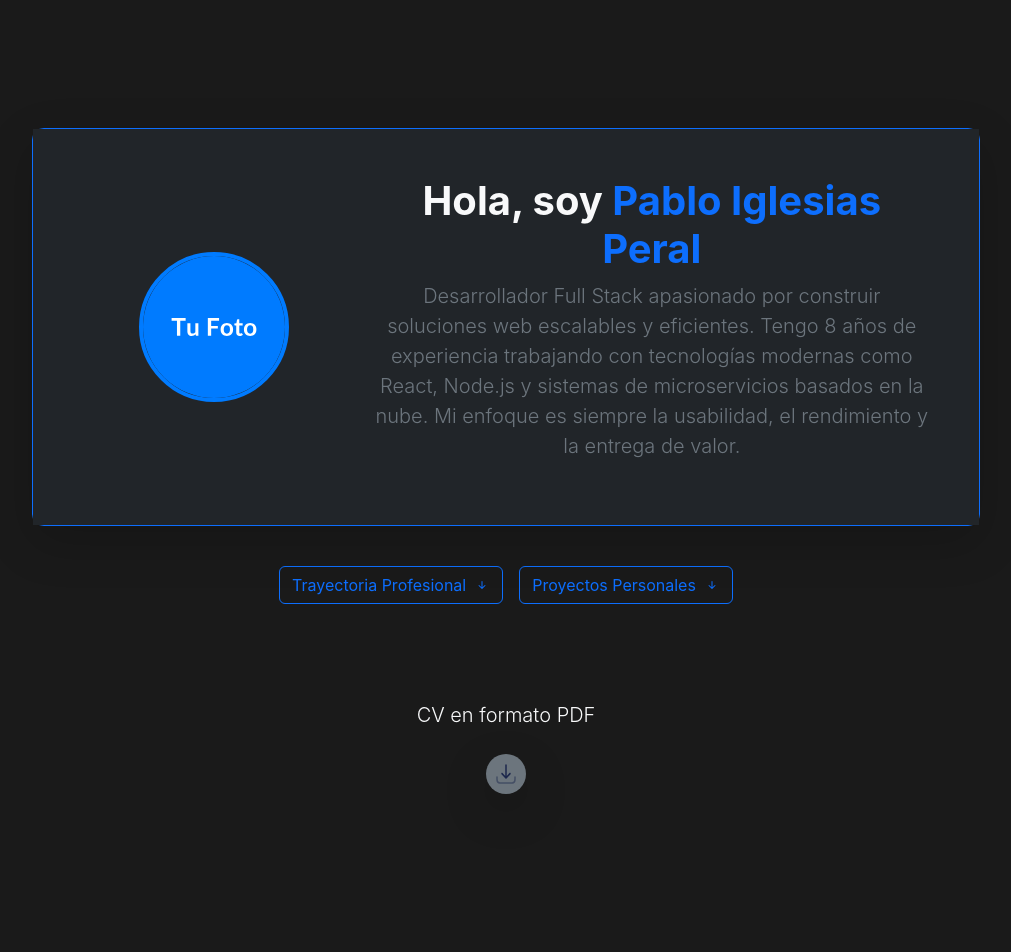
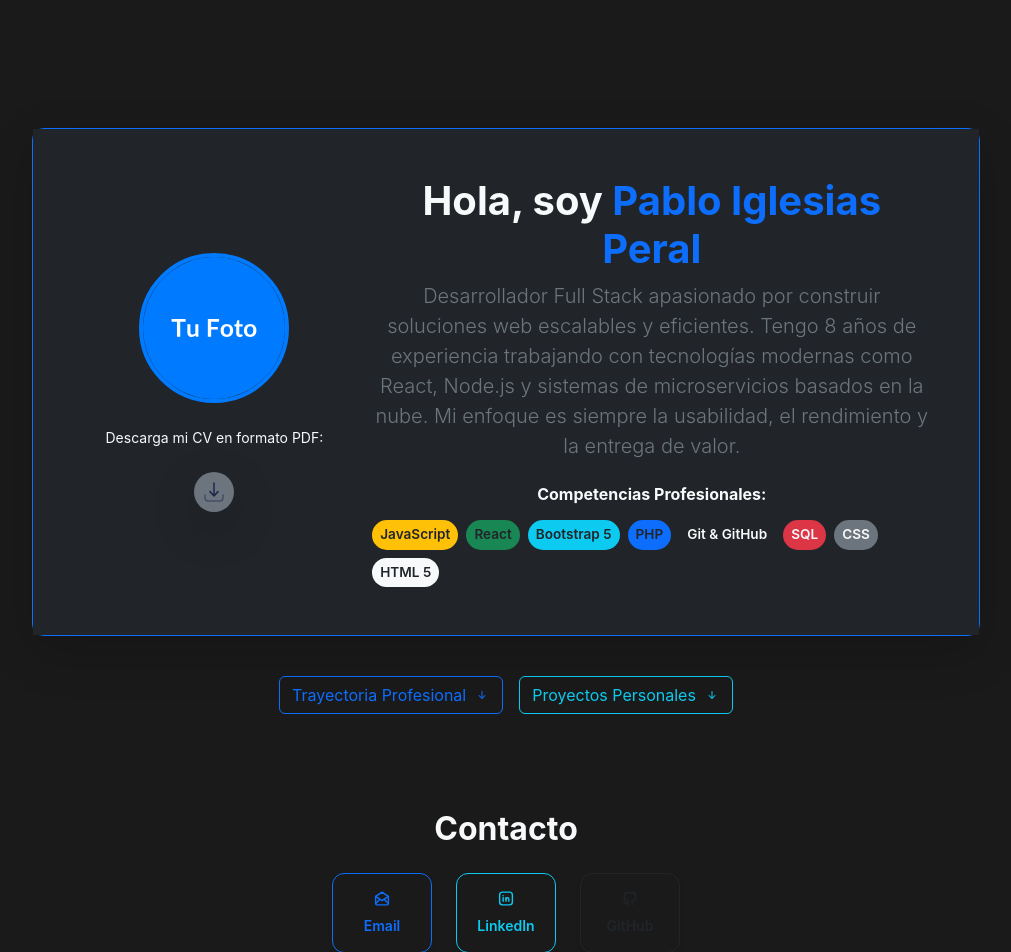
Before and after one commit to pabloiglepe/PortfolioWeb, a React (Vite) app: page / in a window 1280 px wide. Shown: the top 952 px of the page, without its empty margins (134-1145 px from the left). Before the commit the page ends 874 px from the top, so only its background shows below. Built offline with nearby package versions, Linux system fonts and the light colour scheme.

Commit message:
Proyectos personales, competencias profesionales, contacto

```diff
--- a/src/App.jsx
+++ b/src/App.jsx
@@ -4,9 +4,12 @@ import './App.css'
 import TrayectoriaProfesional from './components/TrayectoriaProfesional'
 import Icons from './components/Icons'
 import SobreMi from './components/SobreMi'
+import ProyectosPersonales from './components/ProyectosPersonales'
+import Contacto from './components/Contacto'
 
-
-// Array con la visibilidad laboral
+// ARRAYS
+// -------------------------------------------------------------------------------------------------------------------------------------------------------------------------------
+// Array experiencia laboral
 const experienciaData = [
   {
     id: 1,
@@ -37,6 +40,7 @@ const experienciaData = [
   },
 ]
 
+// Array proyectos personales
 const proyectosData = [
   {
     id: 1,
@@ -45,24 +49,113 @@ const proyectosData = [
     descripcion: "Sitio web personal desarrollado para mostrar mi experiencia laboral, proyectos y habilidades técnicas de manera interactiva y responsive.",
     imageUrl: "https://placehold.co/400x200/007bff/ffffff?text=Portfolio+Web",
     githubUrl: "#",
-    icono: "github",
-    color: "bg-success"
+    icono: "web",
+    color: "bg-info"
   },
 
 ]
 
+// Array competencias profesionales
+const competenciasProfesionalesData = [
+  {
+    id: 1,
+    nombre: "JavaScript",
+    color: "bg-warning",
+    texto: "text-dark"
+  },
+  {
+    id: 2,
+    nombre: "React",
+    color: "bg-success",
+    texto: "text-dark"
+  },
+  {
+    id: 3,
+    nombre: "Bootstrap 5",
+    color: "bg-info",
+    texto: "text-dark"
+  },
+  {
+    id: 4,
+    nombre: "PHP",
+    color: "bg-primary",
+    texto: "text-dark"
+  },
+  {
+    id: 5,
+    nombre: "Git & GitHub",
+    color: "bg-dark",
+    texto: "text-light"
+  },
+  {
+    id: 6,
+    nombre: "SQL",
+    color: "bg-danger",
+    texto: "text-light"
+  },
+  {
+    id: 7,
+    nombre: "CSS",
+    color: "bg-secondary",
+    texto: "text-light"
+  },
+  {
+    id: 8,
+    nombre: "HTML 5",
+    color: "bg-light",
+    texto: "text-dark"
+  }
+
+]
+
+// Array contactos
+const contactosData = [
+  {
+    id: 1,
+    nombre: "Email",
+    icono: "email",
+    href: "mailto:pablo.iglesias.peral@gmail.com",
+    color: "btn-outline-primary"
+  },
+  {
+    id: 2,
+    nombre: "LinkedIn",
+    icono: "linkedin",
+    href: "https://www.linkedin.com/in/tu_perfil",
+    color: "btn-outline-info"
+  },
+  {
+    id: 3,
+    nombre: "GitHub",
+    icono: "github",
+    href: "https://github.com/pabloiglepe",
+    color: "btn-outline-dark"
+  },
+]
+// -------------------------------------------------------------------------------------------------------------------------------------------------------------------------------
 
 function App() {
   // 1. Estado para controlar la visibilidad de la experiencia
-  const [verVisibilidad, setVerVisibilidad] = React.useState(false);
+  const [verVisibilidad, setVerVisibilidad] = useState(false);
 
   // CREAR FUNCIONAMIENTO PARA CAMBIAR PROYECTOS
-
+  const [verProyectos, setVerProyectos] = useState(false);
 
 
   // 2. Función para alternar el estado
   const cambiarEstadoVisibilidad = () => {
     setVerVisibilidad(!verVisibilidad);
+    if (!verVisibilidad && verProyectos) {
+      setShowProjects(false);
+    }
+  };
+
+  const cambiarProyectos = () => {
+    setVerProyectos(!verProyectos);
+    // Si se muestra/oculta los proyectos, ocultamos la experiencia
+    if (!verProyectos && verVisibilidad) {
+      setVerProyectos(false);
+    }
   };
 
   // Determina si solo se muestra el componente SobreMi, si es así, lo centramos.
@@ -90,7 +183,7 @@ function App() {
         {/* Contenedor principal centrado y responsivo */}
         <div className={claseContainer} style={{ flexGrow: estaCentrado ? 1 : 'unset', width: '80%' }}>
 
-          <SobreMi estaCentrado={estaCentrado} />
+          <SobreMi estaCentrado={estaCentrado} competenciasProfesionalesData={competenciasProfesionalesData} />
 
           <div className="d-flex justify-content-center gap-3 mt-4 mb-5 w-100">
 
@@ -100,12 +193,11 @@ function App() {
             </button>
 
             {/* BOTÓN PARA MOSTRAR/OCULTAR PROYECTOS PERSONALES */}
-            <button className="btn btn-outline-primary mt-3 d-flex align-items-center mx-auto mx-md-0">
-              {verVisibilidad ? 'Proyectos Personales' : 'Proyectos Personales'} {IconoFlecha(verVisibilidad)}
+            <button onClick={cambiarProyectos} className="btn btn-outline-info mt-3 d-flex align-items-center mx-auto mx-md-0">
+              {verProyectos ? 'Proyectos Personales' : 'Proyectos Personales'} {IconoFlecha(verProyectos)}
             </button>
 
           </div>
-
 
           {verVisibilidad && (
             <div className='fade-in'>
@@ -117,7 +209,7 @@ function App() {
                   </span>
                 </h1>
                 <p className="lead text-light text-secondary">
-                  Recorrido a través de mi ámbito laboral
+                  Recorrido a través del mundo laboral
                 </p>
 
 
@@ -127,12 +219,37 @@ function App() {
 
               {/* Recorrido array visibilidad */}
               <div className="d-flex flex-column align-items-start w-100 position-relative">
-                {experienciaData.map((exp, index) => (
-                  <TrayectoriaProfesional
-                    key={exp.id}
-                    experiencia={exp}
-                    isLast={index === experienciaData.length - 1}
-                  />
+                {experienciaData.map((exp) => (
+                  <TrayectoriaProfesional key={exp.id} experiencia={exp} />
+                ))}
+
+              </div>
+            </div>
+          )}
+
+          {verProyectos && (
+            <div className="fade-in">
+
+              {/* Título de la Sección de Proyectos */}
+              <div id="proyectos" className="text-center mb-5 mt-5">
+                <h1 className="display-4 fw-bold mb-2">
+                  <span className="text-info">
+                    Proyectos Personales
+                  </span>
+                </h1>
+                <p className="lead text-light text-secondary">
+                  Iniciativas y desarrollos propios
+                </p>
+
+                {/* Línea de decoración */}
+                <hr className="w-25 mx-auto border-info" style={{ height: '3px', opacity: 1 }} />
+              </div>
+
+              {/* Timeline Layout */}
+              <div className="d-flex flex-column align-items-start w-100 position-relative">
+
+                {proyectosData.map((proyecto) => (
+                  <ProyectosPersonales key={proyecto.id} proyectos={proyecto} />
                 ))}
 
               </div>
@@ -141,20 +258,8 @@ function App() {
 
         </div>
 
-        {/* BOTÓN DE DESCARGA DE CV (siempre visible) */}
-        <div>
-          <p className="lead text-light text-secondary">
-            CV en formato PDF
-          </p>
-          <div className="d-flex justify-content-center mt-4 w-100">
-            <a href='/CV_Pablo_Iglesias_Peral_06_10_25.pdf' download="CV_Pablo_Iglesias_Peral_06_10_25.pdf"
-              className="p-2 rounded-circle bg-secondary text-white shadow-lg"
-              style={{ width: '40px', height: '40px' }}>
+        <Contacto contactosData={contactosData} />
 
-              <Icons name="download" style={{ width: '18px', height: '18px' }} />
-            </a>
-          </div>
-        </div>
       </div >
     </>
   )
--- /dev/null
+++ b/src/components/CompetenciasProfesionales.jsx
@@ -0,0 +1,20 @@
+import React from 'react'
+import { useState } from 'react'
+
+function CompetenciasProfesionales({ competenciasProfesionalesData = {} }) {
+
+    return (
+        <div className="mt-4">
+            <h6 className="text-light fw-bold mb-3">Competencias Profesionales:</h6>
+            <div className="d-flex flex-wrap gap-2">
+                {competenciasProfesionalesData.map((competencia) => (
+                    <span key={competencia.id} className={`badge ${competencia.color} ${competencia.texto} p-2 rounded-pill fw-semibold`} style={{ fontSize: '0.85rem' }} >
+                        {competencia.nombre}
+                    </span>
+                ))}
+            </div>
+        </div>
+    );
+}
+
+export default CompetenciasProfesionales;
--- /dev/null
+++ b/src/components/Contacto.jsx
@@ -0,0 +1,25 @@
+import React from 'react'
+import { useState } from 'react'
+import Icons from './Icons';
+
+function Contacto({ contactosData = {} }) {
+
+    return (
+        <div className="text-center mb-5">
+            <h2 className="fw-bold mb-4 text-light">Contacto</h2>
+            <div className="d-flex justify-content-center gap-4">
+                {contactosData.map((contacto) => (
+                    <a key={contacto.id} href={contacto.href} target="_blank" rel="noopener noreferrer"
+                        className={`btn ${contacto.color} d-flex flex-column align-items-center p-3 rounded-3 shadow-sm`}
+                        style={{ width: '100px', height: '80px' }}>
+
+                        <Icons name={contacto.icono} style={{ width: '28px', height: '28px' }} />
+                        <span className="mt-2 small fw-semibold">{contacto.nombre}</span>
+                    </a>
+                ))}
+            </div>
+        </div>
+    );
+}
+
+export default Contacto;
--- a/src/components/Icons.jsx
+++ b/src/components/Icons.jsx
@@ -20,7 +20,24 @@ const icons = {
             <path opacity="0.5" fillRule="evenodd" clipRule="evenodd" d="M3 14.25C3.41421 14.25 3.75 14.5858 3.75 15C3.75 16.4354 3.75159 17.4365 3.85315 18.1919C3.9518 18.9257 4.13225 19.3142 4.40901 19.591C4.68577 19.8678 5.07435 20.0482 5.80812 20.1469C6.56347 20.2484 7.56459 20.25 9 20.25H15C16.4354 20.25 17.4365 20.2484 18.1919 20.1469C18.9257 20.0482 19.3142 19.8678 19.591 19.591C19.8678 19.3142 20.0482 18.9257 20.1469 18.1919C20.2484 17.4365 20.25 16.4354 20.25 15C20.25 14.5858 20.5858 14.25 21 14.25C21.4142 14.25 21.75 14.5858 21.75 15V15.0549C21.75 16.4225 21.75 17.5248 21.6335 18.3918C21.5125 19.2919 21.2536 20.0497 20.6517 20.6516C20.0497 21.2536 19.2919 21.5125 18.3918 21.6335C17.5248 21.75 16.4225 21.75 15.0549 21.75H8.94513C7.57754 21.75 6.47522 21.75 5.60825 21.6335C4.70814 21.5125 3.95027 21.2536 3.34835 20.6517C2.74643 20.0497 2.48754 19.2919 2.36652 18.3918C2.24996 17.5248 2.24998 16.4225 2.25 15.0549C2.25 15.0366 2.25 15.0183 2.25 15C2.25 14.5858 2.58579 14.25 3 14.25Z" fill="#1C274C" />
             <path fillRule="evenodd" clipRule="evenodd" d="M12 16.75C12.2106 16.75 12.4114 16.6615 12.5535 16.5061L16.5535 12.1311C16.833 11.8254 16.8118 11.351 16.5061 11.0715C16.2004 10.792 15.726 10.8132 15.4465 11.1189L12.75 14.0682V3C12.75 2.58579 12.4142 2.25 12 2.25C11.5858 2.25 11.25 2.58579 11.25 3V14.0682L8.55353 11.1189C8.27403 10.8132 7.79963 10.792 7.49393 11.0715C7.18823 11.351 7.16698 11.8254 7.44648 12.1311L11.4465 16.5061C11.5886 16.6615 11.7894 16.75 12 16.75Z" fill="#1C274C" />
         </svg>
+    ),
+
+    github: (props) => (
+        <svg {...props} xmlns="http://www.w3.org/2000/svg" width="24" height="24" viewBox="0 0 24 24" fill="none" stroke="currentColor" stroke-width="2" stroke-linecap="round" stroke-linejoin="round" class="icon icon-tabler icons-tabler-outline icon-tabler-brand-github"><path stroke="none" d="M0 0h24v24H0z" fill="none" /><path d="M9 19c-4.3 1.4 -4.3 -2.5 -6 -3m12 5v-3.5c0 -1 .1 -1.4 -.5 -2c2.8 -.3 5.5 -1.4 5.5 -6a4.6 4.6 0 0 0 -1.3 -3.2a4.2 4.2 0 0 0 -.1 -3.2s-1.1 -.3 -3.5 1.3a12.3 12.3 0 0 0 -6.2 0c-2.4 -1.6 -3.5 -1.3 -3.5 -1.3a4.2 4.2 0 0 0 -.1 3.2a4.6 4.6 0 0 0 -1.3 3.2c0 4.6 2.7 5.7 5.5 6c-.6 .6 -.6 1.2 -.5 2v3.5" /></svg>
+    ),
+
+    web: (props) => (
+        <svg {...props} xmlns="http://www.w3.org/2000/svg" width="24" height="24" viewBox="0 0 24 24" fill="none" stroke="currentColor" stroke-width="2" stroke-linecap="round" stroke-linejoin="round" class="icon icon-tabler icons-tabler-outline icon-tabler-world-www"><path stroke="none" d="M0 0h24v24H0z" fill="none" /><path d="M19.5 7a9 9 0 0 0 -7.5 -4a8.991 8.991 0 0 0 -7.484 4" /><path d="M11.5 3a16.989 16.989 0 0 0 -1.826 4" /><path d="M12.5 3a16.989 16.989 0 0 1 1.828 4" /><path d="M19.5 17a9 9 0 0 1 -7.5 4a8.991 8.991 0 0 1 -7.484 -4" /><path d="M11.5 21a16.989 16.989 0 0 1 -1.826 -4" /><path d="M12.5 21a16.989 16.989 0 0 0 1.828 -4" /><path d="M2 10l1 4l1.5 -4l1.5 4l1 -4" /><path d="M17 10l1 4l1.5 -4l1.5 4l1 -4" /><path d="M9.5 10l1 4l1.5 -4l1.5 4l1 -4" /></svg>
+    ),
+
+    email: (props) => (
+        <svg {...props} xmlns="http://www.w3.org/2000/svg" width="24" height="24" viewBox="0 0 24 24" fill="none" stroke="currentColor" stroke-width="2" stroke-linecap="round" stroke-linejoin="round" class="icon icon-tabler icons-tabler-outline icon-tabler-mail-opened"><path stroke="none" d="M0 0h24v24H0z" fill="none"/><path d="M3 9l9 6l9 -6l-9 -6l-9 6" /><path d="M21 9v10a2 2 0 0 1 -2 2h-14a2 2 0 0 1 -2 -2v-10" /><path d="M3 19l6 -6" /><path d="M15 13l6 6" /></svg>
+    ),
+
+    linkedin: (props) => (
+        <svg {...props} xmlns="http://www.w3.org/2000/svg" width="24" height="24" viewBox="0 0 24 24" fill="none" stroke="currentColor" stroke-width="2" stroke-linecap="round" stroke-linejoin="round" class="icon icon-tabler icons-tabler-outline icon-tabler-brand-linkedin"><path stroke="none" d="M0 0h24v24H0z" fill="none"/><path d="M8 11v5" /><path d="M8 8v.01" /><path d="M12 16v-5" /><path d="M16 16v-3a2 2 0 1 0 -4 0" /><path d="M3 7a4 4 0 0 1 4 -4h10a4 4 0 0 1 4 4v10a4 4 0 0 1 -4 4h-10a4 4 0 0 1 -4 -4z" /></svg>
     )
+
 };
 
 
--- a/src/components/ProyectosPersonales.jsx
+++ b/src/components/ProyectosPersonales.jsx
@@ -22,8 +22,7 @@ function ProyectosPersonales({ proyectos = {} }) {
 
             </div>
 
-            <a href={githubUrl} target="_blank" rel="noopener noreferrer"
-                className="flex-grow-1 card bg-secondary-subtle border-0 shadow-lg mb-4 text-decoration-none" >
+            <div target="_blank" rel="noopener noreferrer" className="flex-grow-1 card bg-secondary-subtle border-0 shadow-lg mb-4 text-decoration-none" >
 
                 <div className="card-body p-4 border border-dark rounded-3">
                     {/* IMAGEN DE PREVIEW DEL PROYECTO */}
@@ -56,7 +55,7 @@ function ProyectosPersonales({ proyectos = {} }) {
                         {descripcion}
                     </p>
                 </div>
-            </a>
+            </div>
         </div>
     );
 }
--- a/src/components/SobreMi.jsx
+++ b/src/components/SobreMi.jsx
@@ -1,8 +1,9 @@
 import React from 'react'
 import { useState } from 'react'
 import Icons from './Icons';
+import CompetenciasProfesionales from './CompetenciasProfesionales';
 
-function SobreMi({ estaCentrado }) {
+function SobreMi({ estaCentrado, competenciasProfesionalesData = {} }) {
 
     const imagen = '/sobremi.svg';
 
@@ -16,14 +17,26 @@ function SobreMi({ estaCentrado }) {
 
                     {/* Columna de la Foto */}
                     <div className="col-12 col-md-4 text-center mb-4 mb-md-0">
-                        <div style={{ width: '150px', height: '150px', margin: '0 auto', border: '4px solid #007bff', borderRadius: '50%', overflow: 'hidden'}}>
-                            <img
-                                src={imagen}
-                                alt="Foto de perfil"
-                                className="img-fluid"
+                        <div style={{ width: '150px', height: '150px', margin: '0 auto', border: '4px solid #007bff', borderRadius: '50%', overflow: 'hidden' }}>
+                            <img src={imagen} alt="Foto de perfil" className="img-fluid"
                                 onError={(e) => { e.target.onerror = null; e.target.src = "/sobremierror.svg" }}
                                 style={{ objectFit: 'cover', width: '100%', height: '100%' }} />
                         </div>
+
+                        {/* BOTÓN DE DESCARGA DE CV (siempre visible) */}
+
+                        <p className="small text-light mt-4 mb-1">
+                            Descarga mi CV en formato PDF:
+                        </p>
+                        <div className="d-flex justify-content-center mt-4 w-100">
+                            <a href='/CV_Pablo_Iglesias_Peral_06_10_25.pdf' download="CV_Pablo_Iglesias_Peral_06_10_25.pdf"
+                                className="p-2 rounded-circle bg-secondary text-white shadow-lg"
+                                style={{ width: '40px', height: '40px' }}>
+
+                                <Icons name="download" style={{ width: '18px', height: '18px' }} />
+                            </a>
+                        </div>
+
                     </div>
 
                     {/* Columna de Texto */}
@@ -37,6 +50,8 @@ function SobreMi({ estaCentrado }) {
                             de microservicios basados en la nube. Mi enfoque es siempre la usabilidad,
                             el rendimiento y la entrega de valor.
                         </p>
+
+                        <CompetenciasProfesionales competenciasProfesionalesData={competenciasProfesionalesData} />
                     </div>
                 </div>
             </div>
```
